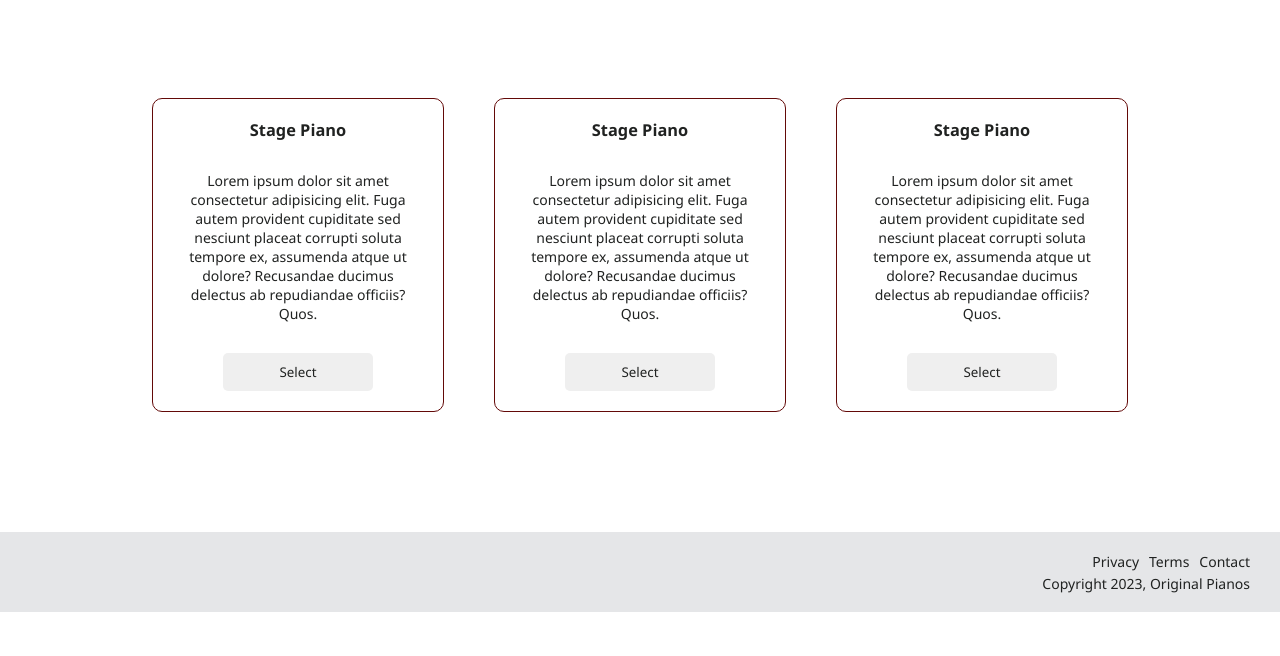
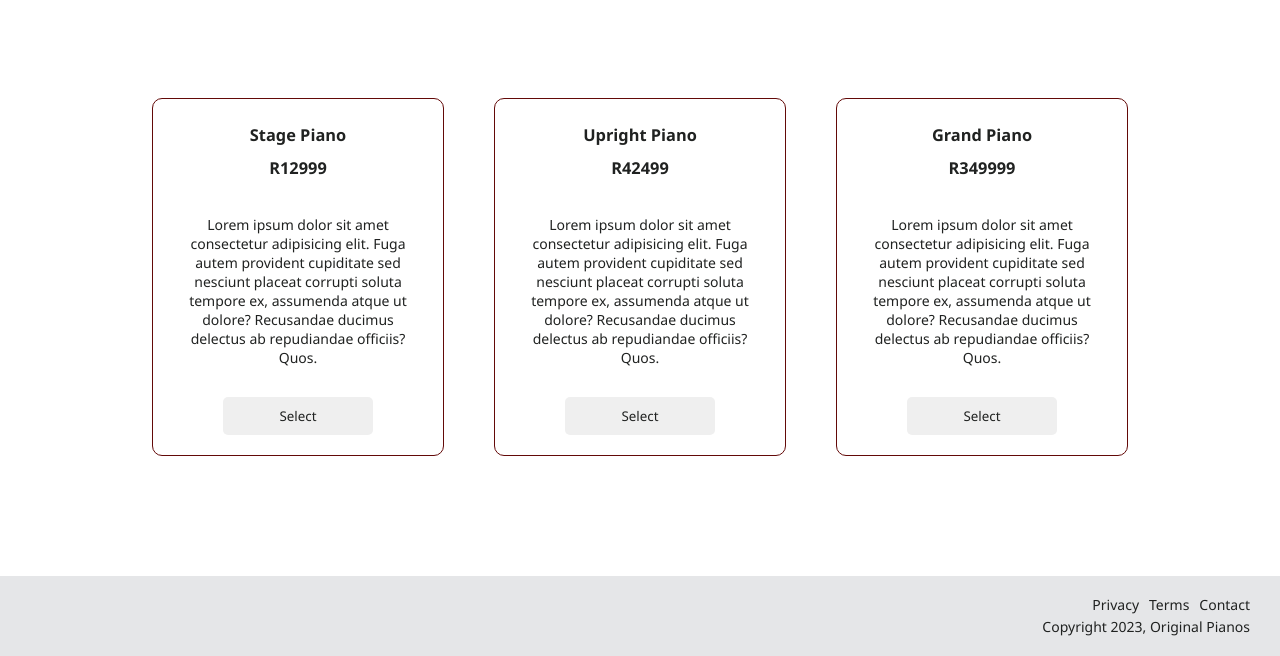
Before and after one commit to glar3/Product-Landing-Page, a plain HTML site: page index.html in a window 1280 px wide. Shown: the part 1060-1716 px from the top of the page. Before the commit the page ends 1672 px from the top, so only its background shows below. Drawn offline with Linux system fonts and the light colour scheme.

Commit message:
Added price

```diff
--- a/index.html
+++ b/index.html
@@ -86,7 +86,7 @@
 
     <div class="pricing" id="pricing">
       <div>
-        <h3>Stage Piano</h3>
+        <h3>Stage Piano<br />R12999</h3>
         <p>
           Lorem ipsum dolor sit amet consectetur adipisicing elit. Fuga autem
           provident cupiditate sed nesciunt placeat corrupti soluta tempore ex,
@@ -96,7 +96,7 @@
         <input type="button" value="Select" />
       </div>
       <div>
-        <h3>Stage Piano</h3>
+        <h3>Upright Piano<br />R42499</h3>
         <p>
           Lorem ipsum dolor sit amet consectetur adipisicing elit. Fuga autem
           provident cupiditate sed nesciunt placeat corrupti soluta tempore ex,
@@ -106,7 +106,7 @@
         <input type="button" value="Select" />
       </div>
       <div>
-        <h3>Stage Piano</h3>
+        <h3>Grand Piano<br />R349999</h3>
         <p>
           Lorem ipsum dolor sit amet consectetur adipisicing elit. Fuga autem
           provident cupiditate sed nesciunt placeat corrupti soluta tempore ex,
--- a/styles.css
+++ b/styles.css
@@ -140,6 +140,10 @@ form #submit {
   text-align: center;
 }
 
+.pricing h3 {
+  line-height: 2;
+}
+
 .pricing input {
   padding: 10px 20px;
   border-radius: 5px;
```
